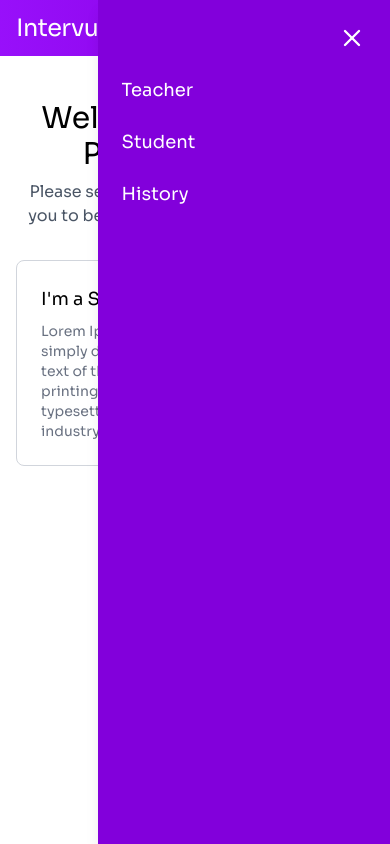
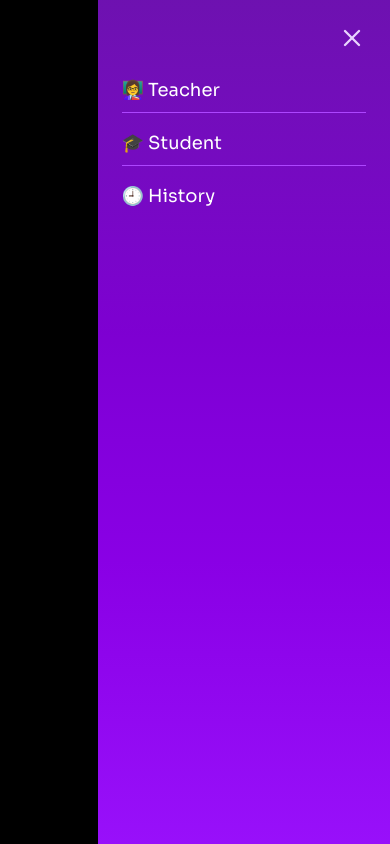
Before and after one commit to Rishi-Rusia/dsgljsdl, a React (Vite) app in the folder intervue-frontend/: page / in a window 390 px wide. Both pictures are taken after a click on the button 362 px from the left and 24 px from the top of the page. Built offline with nearby package versions, Linux system fonts and the light colour scheme; no server answers.

Commit message:
Styled mobile menu better

```diff
--- a/intervue-frontend/src/components/Navbar.jsx
+++ b/intervue-frontend/src/components/Navbar.jsx
@@ -15,9 +15,9 @@ export default function Navbar({ fixed = false }) {
   return (
     <nav className={navClasses}>
       <div className="max-w-7xl mx-auto px-4 py-3 flex justify-between items-center">
-
         <Link to="/" className="text-2xl font-extrabold tracking-tight italic">
-          <span className="font-serif text-white">Intervue</span> <span className="text-purple-200">Poll</span>
+          <span className="font-serif text-white">Intervue</span>{' '}
+          <span className="text-purple-200">Poll</span>
         </Link>
 
         {/* Mobile menu button */}
@@ -29,29 +29,73 @@ export default function Navbar({ fixed = false }) {
 
         {/* Desktop menu */}
         <div className="hidden md:flex space-x-6">
-          <Link to="/teacher" className="hover:text-purple-200">Teacher</Link>
-          <Link to="/student" className="hover:text-purple-200">Student</Link>
-          <Link to="/History" className="hover:text-purple-200">History</Link>
+          <Link to="/teacher" className="hover:text-purple-200">
+            Teacher
+          </Link>
+          <Link to="/student" className="hover:text-purple-200">
+            Student
+          </Link>
+          <Link to="/History" className="hover:text-purple-200">
+            History
+          </Link>
         </div>
       </div>
 
-      {/* Mobile Slide-In Menu */}
+      {/* Mobile Slide-In Menu with Backdrop */}
       <AnimatePresence>
         {isOpen && (
+          <>
+            {/* Backdrop */}
+            <motion.div
+              className="fixed inset-0 bg-black bg-opacity-30 z-40"
+              initial={{ opacity: 0 }}
+              animate={{ opacity: 1 }}
+              exit={{ opacity: 0 }}
+              onClick={() => setIsOpen(false)}
+            />
+
+            {/* Slide-in menu */}
             <motion.div
               initial={{ x: '100%' }}
               animate={{ x: 0 }}
               exit={{ x: '100%' }}
               transition={{ type: 'spring', stiffness: 300, damping: 30 }}
-            className="md:hidden fixed top-0 right-0 w-3/4 h-full bg-purple-700 shadow-lg z-40 flex flex-col items-start p-6 space-y-6"
+              className="md:hidden fixed top-0 right-0 w-3/4 max-w-xs h-full z-50 bg-gradient-to-b from-purple-800 via-purple-700 to-purple-600 backdrop-blur-md shadow-2xl flex flex-col p-6 space-y-4"
             >
-            <button onClick={() => setIsOpen(false)} className="self-end">
+              <div className="flex justify-end">
+                <button
+                  onClick={() => setIsOpen(false)}
+                  className="text-purple-200 hover:text-white transition duration-300"
+                >
                   <X size={28} />
                 </button>
-            <Link to="/teacher" onClick={() => setIsOpen(false)} className="text-white text-lg">Teacher</Link>
-            <Link to="/student" onClick={() => setIsOpen(false)} className="text-white text-lg">Student</Link>
-            <Link to="/History" onClick={() => setIsOpen(false)} className="text-white text-lg">History</Link>
+              </div>
+
+              <nav className="flex flex-col space-y-4 mt-2 text-lg font-medium">
+                <Link
+                  to="/teacher"
+                  onClick={() => setIsOpen(false)}
+                  className="text-white hover:text-purple-200 border-b border-purple-500 pb-2"
+                >
+                  👩‍🏫 Teacher
+                </Link>
+                <Link
+                  to="/student"
+                  onClick={() => setIsOpen(false)}
+                  className="text-white hover:text-purple-200 border-b border-purple-500 pb-2"
+                >
+                  🎓 Student
+                </Link>
+                <Link
+                  to="/History"
+                  onClick={() => setIsOpen(false)}
+                  className="text-white hover:text-purple-200 pb-2"
+                >
+                  🕘 History
+                </Link>
+              </nav>
             </motion.div>
+          </>
         )}
       </AnimatePresence>
     </nav>
```
Lines whose indentation alone changed are shown as unchanged.
